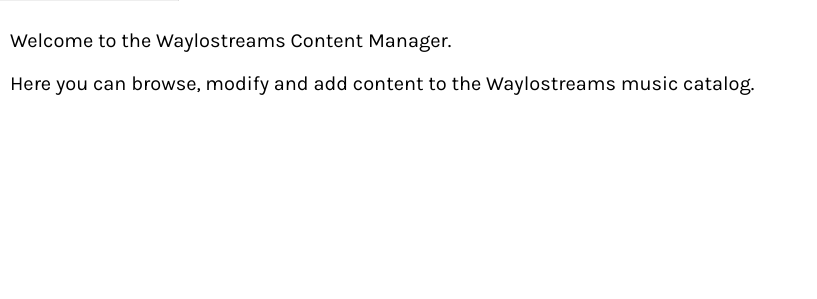
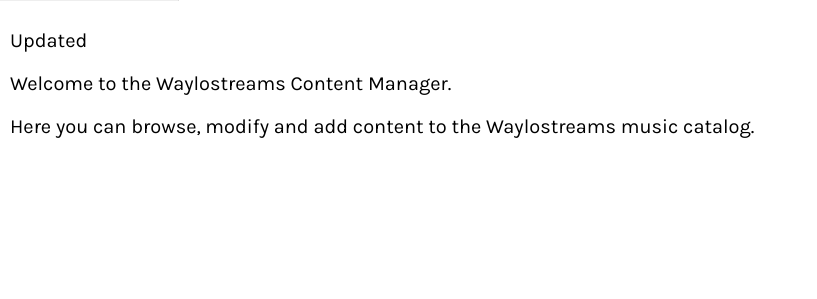
Before and after one commit to waylostreamers/catalog, a Django app: page / in a window 1280 px wide. Shown: the part 42-341 px from the top of the page, without its empty margins (0-817 px from the left). Run offline with Django 3.2, Linux system fonts and the light colour scheme; parts of the project's set-up code (start-up, migrations or seed data) failed here and were passed over.

Commit message:
visible update

```diff
--- a/content/templates/index.html
+++ b/content/templates/index.html
@@ -1,5 +1,6 @@
 {% extends "base.html" %}
 {% block content %}
+<p>Updated</p>
 <p>Welcome to the Waylostreams Content Manager.</p>
 <p>Here you can browse, modify and add content to the Waylostreams music catalog.</p>
 {% endblock content %}
```
